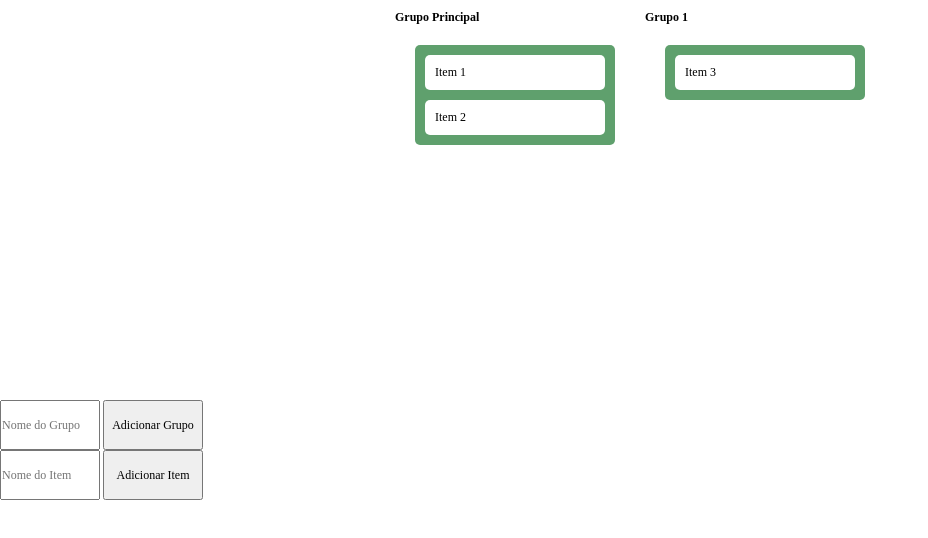
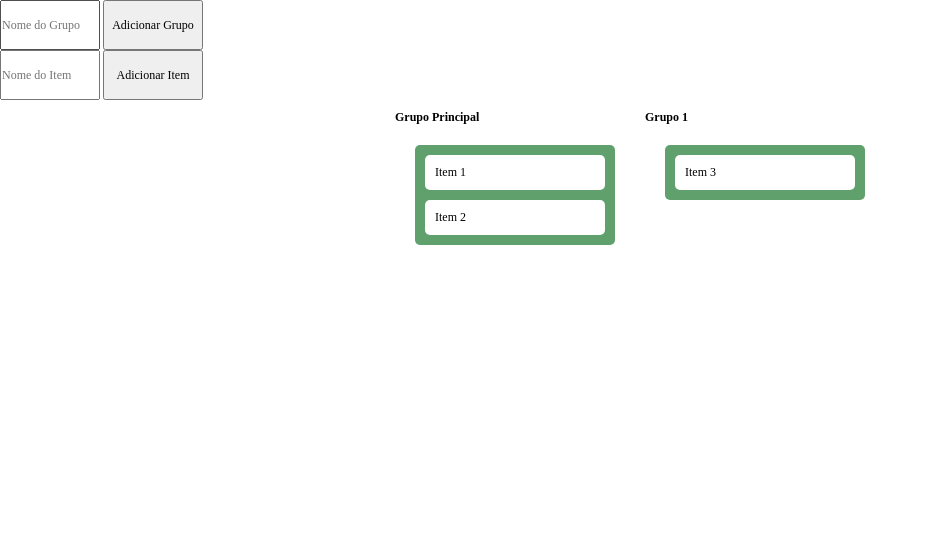
Before and after one commit to Antonino-Marques-Jares/kanban-javascript, a plain HTML site: page index.html in a window 1280 px wide. Shown: the whole page, without its empty margins (0-928 px from the left). Drawn offline with Linux system fonts and the light colour scheme.

Commit message:
Update index.html

```diff
--- a/index.html
+++ b/index.html
@@ -15,6 +15,14 @@
       <li>Excluir</li>
     </ul>
   </div>
+  <div id="formulario">
+    <input id="nome-novo-grupo" type="text" placeholder="Nome do Grupo"/>
+    <button id="add-grupo">Adicionar Grupo</button>
+    <br>
+    <input id="nome-novo-item" type="text" placeholder="Nome do Item"/>
+    <button id="add-item">Adicionar Item</button>
+  <div>
+
   <div class="kanban" id="kanban">
     <div class="titulo-grupo">
       <h1>Grupo Principal</h1>
@@ -30,11 +38,7 @@
       </div>
     </div>
   </div>
-    <input id="nome-novo-grupo" type="text" placeholder="Nome do Grupo"/>
-    <button id="add-grupo">Adicionar Grupo</button>
-    <br>
-    <input id="nome-novo-item" type="text" placeholder="Nome do Item"/>
-    <button id="add-item">Adicionar Item</button>
+
   <script src="script.js"></script>
 </body>
 </html>
```
